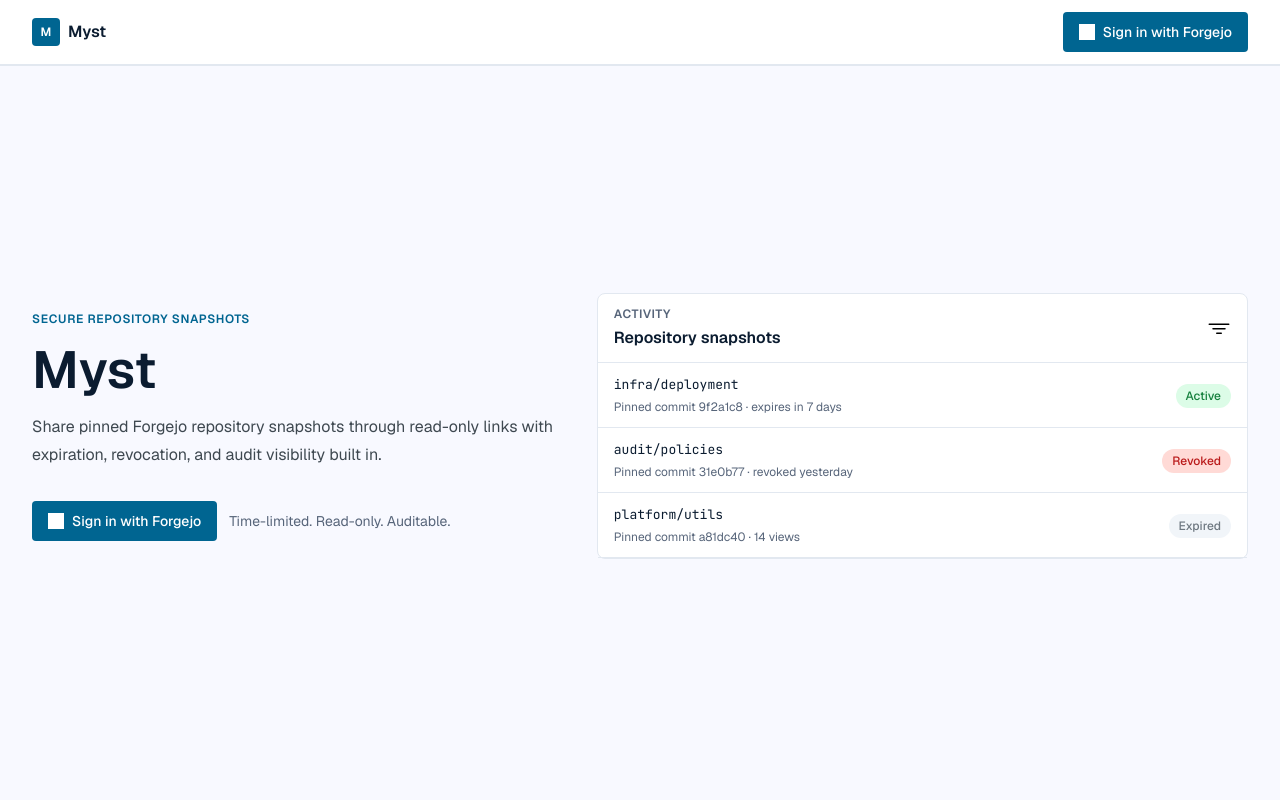
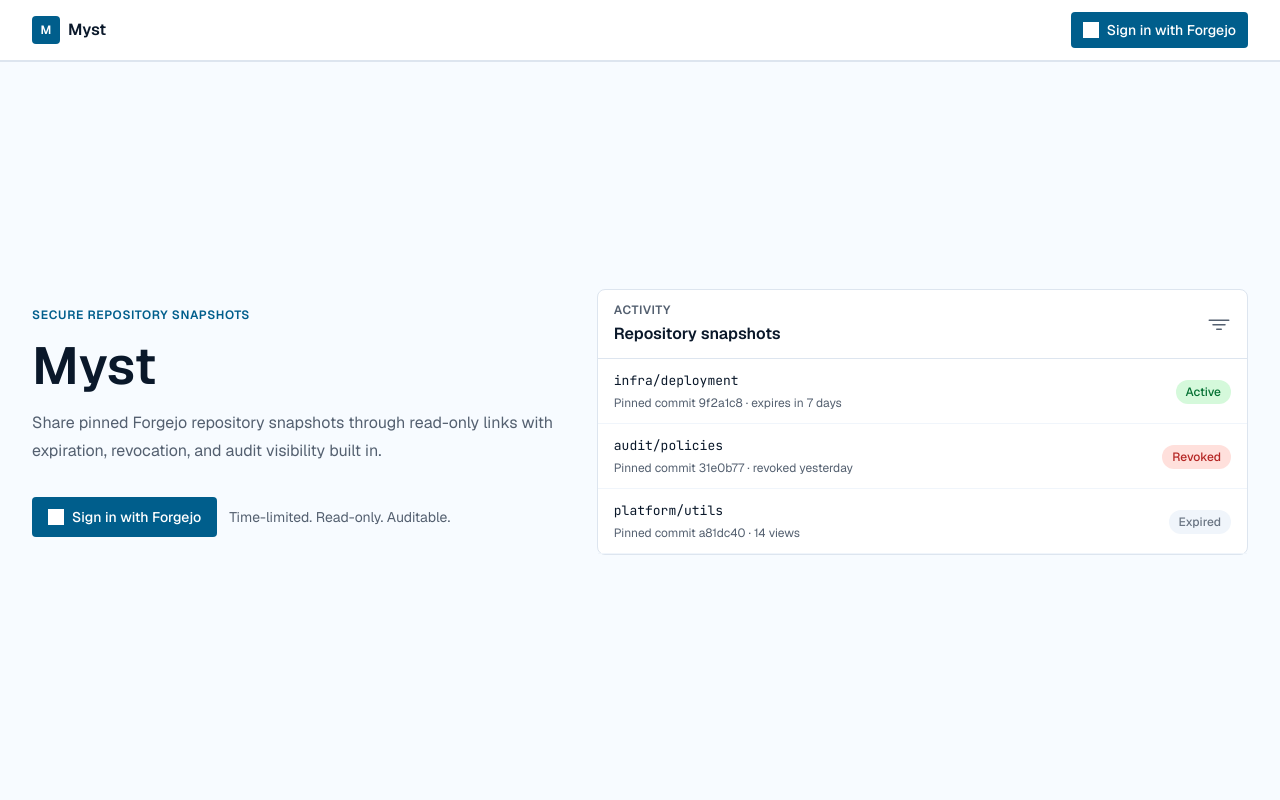
Before and after one commit to ZTatman/embargo, a Python web app: template web/app/templates/index.html in a window 1280 px wide. Run offline with Jinja, Linux system fonts and the light colour scheme; the template is opened without the code that fills it, so the values that code supplies are empty; style sheets or scripts are compiled from the project's sources; grey boxes are pictures that could not be loaded.

Commit message:
refactor(ui): normalize Tailwind design tokens

```diff
--- a/web/app/static/css/input.css
+++ b/web/app/static/css/input.css
@@ -1,107 +1,50 @@
 @import "tailwindcss";
-
-/*
-  Design token usage guide
-
-  Color roles and recommended HTML usage:
-
-  background-base
-    - Use on <body>, main page containers, and outer layout panels.
-    - Example: page canvas, app shell background.
-
-  background-bright
-    - Use on elevated surfaces such as headers, cards, modals, and top bars.
-    - Example: <header>, <section>, and card containers.
-
-  background-secondary
-    - Use for subtle accent surfaces like tags, inline code pills, badge backgrounds.
-    - Example: <code>, status pills, inline labels.
-
-  background-muted
-    - Use on grouping surfaces and lightly separated table or form sections.
-    - Example: table header rows, section footers, secondary panels.
-
-  background-hover
-    - Use for hover/focus backgrounds on secondary interactive elements.
-    - Example: nav links, secondary buttons, list item hover states.
-
-  primary
-    - Use for the strongest action and brand accent.
-    - Example: primary buttons, active links, important badges.
-
-  primary-hover
-    - Use for hover state on primary actions.
-    - Example: hover state for .btn-primary.
-
-  primary-muted
-    - Use for soft focus rings, overlays, and low-contrast primary accents.
-    - Example: focus outlines, active ring shadows.
-
-  foreground
-    - Use for main readable text.
-    - Example: <h1>, <p>, <button>, <label> primary copy.
-
-  text-secondary
-    - Use for supporting text and secondary copy.
-    - Example: help text, paragraph subtitles, nav links.
-
-  text-tertiary
-    - Use for labels, metadata, captions, and subtle UI hints.
-    - Example: timestamps, table captions, badge text.
-
-  stroke
-    - Use for standard borders and dividers.
-    - Example: card borders, section separators, input outlines.
-
-  stroke-subtle
-    - Use for very soft borders or low-priority dividers.
-    - Example: muted form separators, background grid lines.
-
-  outline
-    - Use for interactive emphasis around controls.
-    - Example: focus states, hover border highlights.
-
-  success / warning / danger
-    - Use only for semantic feedback states.
-    - Example: status badges, alerts, validation states.
-
-  Best practice:
-    Use these tokens by semantic purpose, not by appearance alone.
-    Don’t use primary for neutral surfaces; reserve it for actions,
-    links, and important accents. Keep foreground text for main content,
-    text-secondary for supporting copy, and text-tertiary for labels.
-*/
 
 @theme {
     --font-sans: "Geist", ui-sans-serif, system-ui, sans-serif;
     --font-mono: "JetBrains Mono", ui-monospace, SFMono-Regular, monospace;
 
-  --color-background: #f8f9ff;
-  --color-background-base: #f8f9ff;
-  --color-background-bright: #ffffff;
-  --color-background-secondary: #eff4ff;
-  --color-background-raised: #e5eeff;
-  --color-background-muted: #f8fafc;
-  --color-background-hover: #f1f5f9;
-  --color-primary: #006591;
-  --color-primary-hover: #004c6e;
-  --color-primary-container: #0ea5e9;
-  --color-primary-muted: rgba(0, 101, 145, 0.12);
-  --color-foreground: #0b1c30;
-  --color-text-secondary: #3e4850;
-  --color-text-tertiary: #57657a;
-  --color-stroke: #e2e8f0;
-  --color-stroke-subtle: #f1f5f9;
-  --color-outline: #6e7881;
-  --color-success: #15803d;
-  --color-surface-success: #dcfce7;
-  --color-warning: #b45309;
-  --color-surface-warning: #fef3c7;
-  --color-danger: #ba1a1a;
-  --color-surface-danger: #ffdad6;
-  --color-expired: #6e7881;
-  --color-surface-expired: #f1f5f9;
+    --color-background: oklch(98.6% 0.008 255);
+    --color-foreground: oklch(20.8% 0.04 255);
 
+    --color-card: oklch(100% 0 0);
+    --color-card-foreground: oklch(20.8% 0.04 255);
+
+    --color-muted: oklch(96.9% 0.012 255);
+    --color-muted-foreground: oklch(48.5% 0.03 255);
+
+    --color-accent: oklch(94.8% 0.025 255);
+    --color-accent-foreground: oklch(25.4% 0.045 255);
+
+    --color-primary: oklch(45.2% 0.115 235);
+    --color-primary-foreground: oklch(100% 0 0);
+    --color-primary-hover: oklch(37.8% 0.098 235);
+    --color-primary-muted: oklch(45.2% 0.115 235 / 12%);
+
+    --color-secondary: oklch(94.8% 0.025 255);
+    --color-secondary-foreground: oklch(34.5% 0.04 255);
+
+    --color-border: oklch(91.9% 0.016 255);
+    --color-border-subtle: oklch(96.8% 0.01 255);
+    --color-input: oklch(100% 0 0);
+    --color-ring: oklch(45.2% 0.115 235);
+    --color-ring-muted: oklch(45.2% 0.115 235 / 12%);
+
+    --color-success: oklch(47.8% 0.13 150);
+    --color-success-foreground: oklch(47.8% 0.13 150);
+    --color-success-muted: oklch(94.8% 0.055 150);
+
+    --color-warning: oklch(54.7% 0.13 65);
+    --color-warning-foreground: oklch(54.7% 0.13 65);
+    --color-warning-muted: oklch(96.3% 0.052 85);
+
+    --color-danger: oklch(50.6% 0.18 27);
+    --color-danger-foreground: oklch(50.6% 0.18 27);
+    --color-danger-muted: oklch(93.6% 0.04 27);
+
+    --color-expired: oklch(55.8% 0.025 255);
+    --color-expired-foreground: oklch(55.8% 0.025 255);
+    --color-expired-muted: oklch(96.8% 0.01 255);
 
     --radius-sm: 0.125rem;
     --radius-md: 0.25rem;
@@ -110,21 +53,65 @@
     --radius-2xl: 0.75rem;
 }
 
+@custom-variant dark (&:where(.dark, .dark *));
+
+.dark {
+    --color-background: oklch(18.4% 0.035 255);
+    --color-foreground: oklch(96.5% 0.012 255);
+
+    --color-card: oklch(22.8% 0.035 255);
+    --color-card-foreground: oklch(96.5% 0.012 255);
+
+    --color-muted: oklch(27% 0.032 255);
+    --color-muted-foreground: oklch(72% 0.025 255);
+
+    --color-accent: oklch(30.8% 0.04 255);
+    --color-accent-foreground: oklch(96.5% 0.012 255);
+
+    --color-primary: oklch(72% 0.125 235);
+    --color-primary-foreground: oklch(16% 0.03 255);
+    --color-primary-hover: oklch(78% 0.115 235);
+    --color-primary-muted: oklch(72% 0.125 235 / 18%);
+
+    --color-secondary: oklch(30.8% 0.04 255);
+    --color-secondary-foreground: oklch(90% 0.018 255);
+
+    --color-border: oklch(34% 0.035 255);
+    --color-border-subtle: oklch(29% 0.03 255);
+    --color-input: oklch(22.8% 0.035 255);
+    --color-ring: oklch(72% 0.125 235);
+    --color-ring-muted: oklch(72% 0.125 235 / 20%);
+
+    --color-success: oklch(75% 0.12 150);
+    --color-success-foreground: oklch(82% 0.12 150);
+    --color-success-muted: oklch(32% 0.07 150);
+
+    --color-warning: oklch(82% 0.13 75);
+    --color-warning-foreground: oklch(86% 0.13 75);
+    --color-warning-muted: oklch(35% 0.075 75);
+
+    --color-danger: oklch(76% 0.15 27);
+    --color-danger-foreground: oklch(82% 0.13 27);
+    --color-danger-muted: oklch(34% 0.08 27);
+
+    --color-expired: oklch(74% 0.025 255);
+    --color-expired-foreground: oklch(78% 0.025 255);
+    --color-expired-muted: oklch(30% 0.03 255);
+}
+
 @layer base {
+    * {
+        @apply border-border;
+    }
+
     html {
-    background: #f8f9ff;
-    color: #0b1c30;
+        @apply bg-background text-foreground;
         font-family: var(--font-sans);
     }
 
     body {
+        @apply bg-background text-foreground antialiased;
         letter-spacing: 0;
-  }
-
-  a,
-  button,
-  input {
-    outline-color: var(--color-primary);
     }
 
     code {
@@ -133,68 +120,75 @@
 }
 
 @layer components {
-  /* Section labels */
+    .btn {
+        @apply inline-flex items-center justify-center gap-2 whitespace-nowrap rounded-md px-4 py-2.5 text-sm font-medium transition focus-visible:outline-none focus-visible:ring-2 focus-visible:ring-ring focus-visible:ring-offset-2 focus-visible:ring-offset-background disabled:pointer-events-none disabled:opacity-50;
+    }
+
+    .btn-sm {
+        @apply px-3 py-2;
+    }
+
+    .btn-primary {
+        @apply bg-primary text-primary-foreground hover:bg-primary-hover;
+    }
+
+    .btn-secondary {
+        @apply border border-border bg-card text-secondary-foreground hover:border-ring hover:bg-accent hover:text-accent-foreground;
+    }
+
+    .btn-nav {
+        @apply text-muted-foreground hover:bg-accent hover:text-accent-foreground;
+    }
+
     .section-header-primary {
         @apply text-xs font-semibold uppercase tracking-[0.05em] text-primary;
     }
 
     .section-header-subtle {
-    @apply text-xs font-semibold uppercase tracking-[0.05em] text-text-tertiary;
+        @apply text-xs font-semibold uppercase tracking-[0.05em] text-muted-foreground;
     }
 
-  /* Buttons */
-  .btn-primary {
-    @apply rounded-md bg-primary px-4 py-2.5 text-sm font-medium text-white transition hover:bg-primary-hover focus:ring-2 focus:ring-primary-muted;
+    .badge {
+        @apply rounded-full px-2.5 py-1 text-xs font-medium;
     }
 
-  .btn-secondary {
-    @apply px-3 py-2 text-sm font-medium transition bg-white border rounded-md border-stroke text-text-secondary hover:border-outline hover:text-foreground;
-  }
-
-  .btn-nav {
-    @apply px-3 py-2 text-sm font-medium transition rounded-md text-text-secondary hover:bg-background-hover hover:text-foreground;
-  }
-
-  /* Status badges */
     .badge-success {
-    @apply rounded-full px-2.5 py-1 text-xs font-medium bg-surface-success text-success;
+        @apply rounded-full bg-success-muted px-2.5 py-1 text-xs font-medium text-success-foreground;
     }
 
     .badge-warning {
-    @apply rounded-full px-2.5 py-1 text-xs font-medium bg-surface-warning text-warning;
+        @apply rounded-full bg-warning-muted px-2.5 py-1 text-xs font-medium text-warning-foreground;
     }
 
     .badge-danger {
-    @apply rounded-full px-2.5 py-1 text-xs font-medium bg-surface-danger text-danger;
+        @apply rounded-full bg-danger-muted px-2.5 py-1 text-xs font-medium text-danger-foreground;
     }
 
     .badge-expired {
-    @apply rounded-full px-2.5 py-1 text-xs font-medium bg-surface-expired text-expired;
+        @apply rounded-full bg-expired-muted px-2.5 py-1 text-xs font-medium text-expired-foreground;
     }
 
-  /* Cards */
     .card {
-    @apply bg-white border rounded-lg border-stroke;
+        @apply rounded-lg border border-border bg-card text-card-foreground;
     }
 
     .card-header {
-    @apply px-4 py-3 border-b border-stroke;
+        @apply border-b border-border px-4 py-3;
     }
 
     .card-header-label {
-    @apply text-xs font-semibold uppercase tracking-[0.05em] text-text-tertiary;
+        @apply text-xs font-semibold uppercase tracking-[0.05em] text-muted-foreground;
     }
 
     .card-header-title {
-    @apply mt-1 text-base font-semibold text-foreground;
+        @apply mt-1 text-base font-semibold text-card-foreground;
     }
 
     .card-body {
         @apply px-4 py-4;
     }
 
-  /* Form inputs */
     .input-mono {
-    @apply px-3 py-2 text-sm transition bg-white border rounded-md border-stroke placeholder:text-text-tertiary focus:border-primary focus:ring-2 focus:ring-primary-muted font-mono text-[13px] leading-5;
+        @apply rounded-md border border-border bg-input px-3 py-2 font-mono text-[13px] leading-5 text-foreground transition placeholder:text-muted-foreground focus:border-ring focus:outline-none focus:ring-2 focus:ring-ring-muted;
     }
 }
--- a/web/app/templates/base.html
+++ b/web/app/templates/base.html
@@ -1,6 +1,5 @@
 <!DOCTYPE html>
 <html lang="en">
-
   <head>
     <meta charset="UTF-8" />
     <meta name="viewport" content="width=device-width, initial-scale=1.0" />
@@ -9,30 +8,31 @@
     </title>
     <link rel="preconnect" href="https://fonts.googleapis.com" />
     <link rel="preconnect" href="https://fonts.gstatic.com" crossorigin />
-  <link
-    href="https://fonts.googleapis.com/css2?family=Geist:wght@400;500;600;700&family=JetBrains+Mono:wght@400;500&display=swap"
+    <link href="https://fonts.googleapis.com/css2?family=Geist:wght@400;500;600;700&family=JetBrains+Mono:wght@400;500&display=swap"
           rel="stylesheet" />
     <link rel="stylesheet" href="/static/css/output.css" />
     <script src="https://unpkg.com/htmx.org@2"></script>
   </head>
-
-<body class="min-h-screen text-sm antialiased bg-background-base text-foreground">
-  <header class="border-b-2 border-stroke bg-background-bright">
+  <body class="min-h-screen bg-background text-sm text-foreground antialiased">
+    <header class="border-b-2 border-border bg-card">
       <div class="flex items-center justify-between px-4 py-3 mx-auto max-w-7xl sm:px-8">
         <a href="/"
            class="flex items-center gap-2 text-base font-semibold tracking-normal transition text-foreground hover:text-primary">
-        <span
-          class="grid text-xs font-semibold text-white border rounded-md size-7 place-items-center border-primary/20 bg-primary">M</span>
+          <span class="grid text-xs font-semibold border rounded-md size-7 place-items-center border-primary/20 bg-primary text-primary-foreground">M</span>
           <span>Myst</span>
         </a>
         <nav class="flex items-center gap-2">
           {% if user %}
-        <a href="/dashboard" class="btn-nav">Dashboard</a>
-        <a href="/auth/logout" class="btn-secondary">Logout</a>
+            <a href="/dashboard" class="btn btn-sm btn-nav">Dashboard</a>
+            <a href="/auth/logout" class="btn btn-sm btn-secondary">Logout</a>
           {% else %}
-        <a href="/auth/login/forgejo" class="inline-flex items-center gap-2 btn-primary">
-          <img src="http://myst-forgejo-pk9mpr-31e452-76-13-111-87.sslip.io/assets/img/logo.svg" alt="" width="16"
-            height="16" class="size-4 shrink-0 brightness-0 invert" aria-hidden="true" />
+            <a href="/auth/login/forgejo" class="btn btn-sm btn-primary">
+              <img src="http://myst-forgejo-pk9mpr-31e452-76-13-111-87.sslip.io/assets/img/logo.svg"
+                   alt=""
+                   width="16"
+                   height="16"
+                   class="size-4 shrink-0 brightness-0 invert dark:invert-0"
+                   aria-hidden="true" />
               <span>Sign in with Forgejo</span>
             </a>
           {% endif %}
@@ -42,13 +42,5 @@
     <main class="px-4 py-8 mx-auto max-w-7xl sm:px-8">
       {% block content %}{% endblock %}
     </main>
-  <!-- <footer class="border-t-2 border-stroke bg-primary text-white">
-    <div class="flex flex-col items-center gap-4 px-4 py-6 mx-auto max-w-7xl sm:px-8">
-      <p class="text-xs text-text-secondary">
-        © 2026 Myst. All rights reserved.
-      </p>
-    </div>
-  </footer> -->
   </body>
-
 </html>
--- a/web/app/templates/index.html
+++ b/web/app/templates/index.html
@@ -7,26 +7,25 @@
       <h1 class="mt-4 text-4xl font-semibold leading-tight tracking-normal text-foreground sm:text-[3.25rem] sm:leading-[1.05]">
         Myst
       </h1>
-      <p class="max-w-xl mt-4 text-base leading-7 text-text-secondary">
+      <p class="max-w-xl mt-4 text-base leading-7 text-muted-foreground">
         Share pinned Forgejo repository snapshots through read-only links with expiration,
         revocation, and audit visibility built in.
       </p>
       <div class="flex flex-wrap items-center gap-3 mt-8">
         {% if user %}
-          <a href="/dashboard" class="btn-primary">Open dashboard</a>
+          <a href="/dashboard" class="btn btn-primary">Open dashboard</a>
         {% else %}
-          <a href="/auth/login/forgejo"
-             class="inline-flex items-center gap-2 btn-primary">
+          <a href="/auth/login/forgejo" class="btn btn-primary">
             <img src="http://myst-forgejo-pk9mpr-31e452-76-13-111-87.sslip.io/assets/img/logo.svg"
                  alt=""
                  width="16"
                  height="16"
-                 class="size-4 shrink-0 brightness-0 invert"
+                 class="size-4 shrink-0 brightness-0 invert dark:invert-0"
                  aria-hidden="true" />
             <span>Sign in with Forgejo</span>
           </a>
         {% endif %}
-        <span class="text-sm text-text-tertiary">Time-limited. Read-only. Auditable.</span>
+        <span class="text-sm text-muted-foreground">Time-limited. Read-only. Auditable.</span>
       </div>
     </div>
     <div class="card rounded-xl">
@@ -39,36 +38,37 @@
           <svg xmlns="http://www.w3.org/2000/svg"
                width="24"
                height="24"
-               fill="#000000"
-               viewBox="0 0 256 256">
+               viewBox="0 0 256 256"
+               class="text-muted-foreground"
+               fill="currentColor">
             <path d="M200,136a8,8,0,0,1-8,8H64a8,8,0,0,1,0-16H192A8,8,0,0,1,200,136Zm32-56H24a8,8,0,0,0,0,16H232a8,8,0,0,0,0-16Zm-80,96H104a8,8,0,0,0,0,16h48a8,8,0,0,0,0-16Z">
             </path>
           </svg>
         </span>
       </div>
       <div>
-        <div class="flex justify-between items-center px-4 py-3 border-b border-stroke">
+        <div class="flex justify-between items-center px-4 py-3 border-b border-border-subtle">
           <div>
             <p class="font-mono text-[13px] leading-5 text-foreground">infra/deployment</p>
-            <p class="mt-1 text-xs text-text-tertiary">Pinned commit 9f2a1c8 · expires in 7 days</p>
+            <p class="mt-1 text-xs text-muted-foreground">Pinned commit 9f2a1c8 · expires in 7 days</p>
           </div>
           <div class="place-content-center">
             <span class="self-start badge-success">Active</span>
           </div>
         </div>
-        <div class="flex justify-between items-center px-4 py-3 border-b border-stroke">
+        <div class="flex justify-between items-center px-4 py-3 border-b border-border-subtle">
           <div>
             <p class="font-mono text-[13px] leading-5 text-foreground">audit/policies</p>
-            <p class="mt-1 text-xs text-text-tertiary">Pinned commit 31e0b77 · revoked yesterday</p>
+            <p class="mt-1 text-xs text-muted-foreground">Pinned commit 31e0b77 · revoked yesterday</p>
           </div>
           <div class="place-content-center">
             <span class="self-start badge-danger">Revoked</span>
           </div>
         </div>
-        <div class="flex justify-between items-center px-4 py-3 border-b border-stroke">
+        <div class="flex justify-between items-center px-4 py-3 border-b border-border-subtle">
           <div>
             <p class="font-mono text-[13px] leading-5 text-foreground">platform/utils</p>
-            <p class="mt-1 text-xs text-text-tertiary">Pinned commit a81dc40 · 14 views</p>
+            <p class="mt-1 text-xs text-muted-foreground">Pinned commit a81dc40 · 14 views</p>
           </div>
           <div class="place-content-center">
             <span class="self-start badge-expired">Expired</span>
```
Also changed, not shown: agents.md (+6 -0 lines), web/app/templates/dashboard.html (+23 -24 lines). Lines whose indentation alone changed are shown as unchanged.
